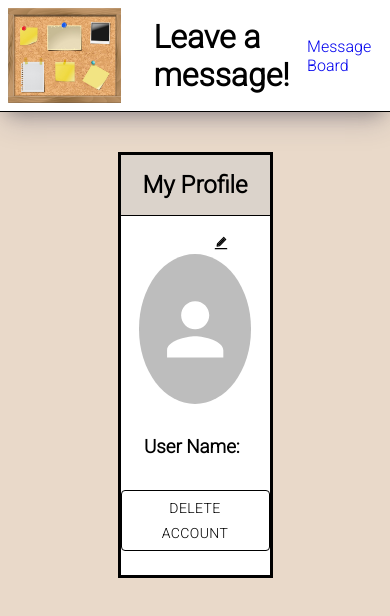
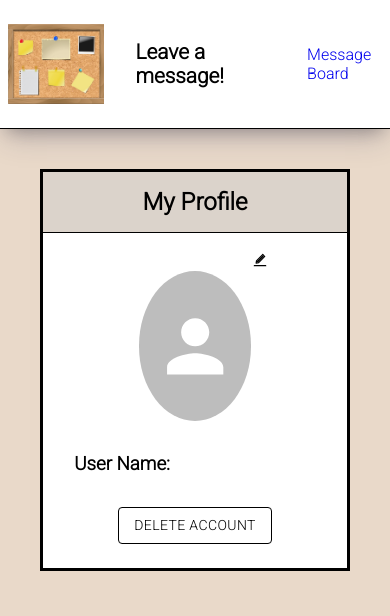
Before and after one commit to levydlior/message-board-front-end, a React (Create React App) app: page /my-profile in a window 390 px wide. Shown: the top 616 px of the page. Built offline with nearby package versions, Linux system fonts and the light colour scheme; no server answers.

Commit message:
responsive start

```diff
--- a/src/App.js
+++ b/src/App.js
@@ -9,8 +9,8 @@ import MyProfile from "./components/MyProfile";
 function App() {
   const [loggedIn, setLoggedIn] = useState(true);
   const [loggedInUser, setLoggedInUser] = useState({
-    userName: "a",
-    userId: 10,
+    userName: "Avo",
+    userId: 14,
   });
 
   const history = useHistory();
--- a/src/components/CreateAccount.js
+++ b/src/components/CreateAccount.js
@@ -112,7 +112,7 @@ function CreateAccount({
     } else {
       return (
         <h2>
-          account Created -- please login!{" "}
+          Account Created -- please login!{" "}
           <Button
             variant="outlined"
             sx={{ borderColor: "black", color: "black" }}
--- a/src/components/Login.js
+++ b/src/components/Login.js
@@ -53,7 +53,6 @@ function Login({
           sx={{ outlineColor: "black" }}
         />
         <TextField
-          multiline={true}
           name="password"
           type="password"
           required
@@ -69,6 +68,7 @@ function Login({
                 borderColor: "black",
                 width: "30%",
                 marginTop: "1rem",
+                marginBottom: "1rem"
               }}
               type="submit"
               value="post"
--- a/src/components/Message.js
+++ b/src/components/Message.js
@@ -24,7 +24,7 @@ function Message({ message, loggedInUser, onDeleteMessage, onEditSubmit }) {
 
   function icons() {
     return (
-      <div>
+      <div className="icons-div">
         {!editMode ? (
           <AiTwotoneEdit className="icons" onClick={handleEditButtonClick} />
         ) : (
@@ -79,6 +79,7 @@ function Message({ message, loggedInUser, onDeleteMessage, onEditSubmit }) {
           className="message-profile-pic"
           src={message.avatar_url}
           alt="profile picture"
+          sx={{ width: 56, height: 56 }}
         />
         <h4 style={{ margin: "0.5rem" }}>{message.user_name}</h4>
         <p className="time">-{timestamp}</p>
@@ -86,7 +87,7 @@ function Message({ message, loggedInUser, onDeleteMessage, onEditSubmit }) {
       </div>
       <div className="edit-delete-div">
         {!editMode ? (
-          <p style={{ marginLeft: "3rem" }}>{message.content}</p>
+          <p style={{ marginLeft: "4rem" }}>{message.content}</p>
         ) : (
           editForm
         )}
--- a/src/styles/app.css
+++ b/src/styles/app.css
@@ -24,7 +24,7 @@ html {
   box-shadow: rgba(50, 50, 93, 0.25) 0px 13px 27px -5px, rgba(0, 0, 0, 0.3) 0px 8px 16px -8px;
   position: relative;
   z-index: 10;
-  height: 7rem;
+  /* height: 7rem; */
   background-color: white;
 }
 #head-nav{
@@ -264,6 +264,7 @@ p{
   padding-bottom: 1rem;
   height: 30rem;
   overflow-y: scroll;
+  width: 100%;
 }
 
 .section-title-div{
@@ -288,3 +289,51 @@ p{
 .active{
   color: black;
 }
+
+@media only screen and (max-width: 390px){
+  #message-board{
+    width: 100%;
+  }
+
+  #login-account{
+    width: 100%;
+  }
+
+
+#logo{
+width: 10rem;
+height: 5rem;
+  }
+
+  h1{
+    font-size: 1.3rem;
+  }
+
+  .time{
+    font-size: 1rem;
+    word-break: keep-all
+  }
+
+  .message-box{
+    display: flex;
+    justify-content: center;
+
+  }
+
+  p{
+    word-break: break-all;
+  }
+
+.icons-div{
+  display: flex;
+}
+
+#main{
+  display: flex;
+  justify-content: space-between;
+}
+
+#profile-section {
+  width: 100%
+}
+}
```
Also changed, not shown: src/components/NavBar.js (+25 -14 lines).
